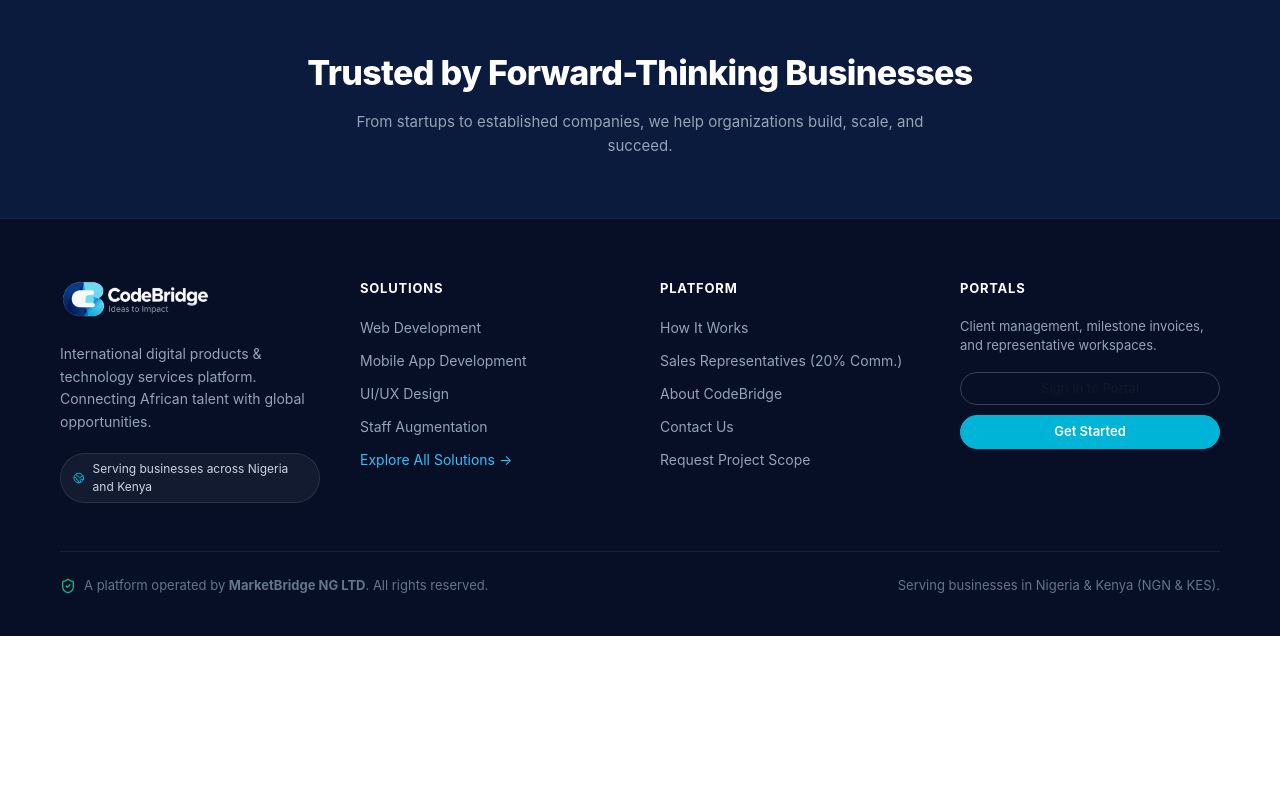
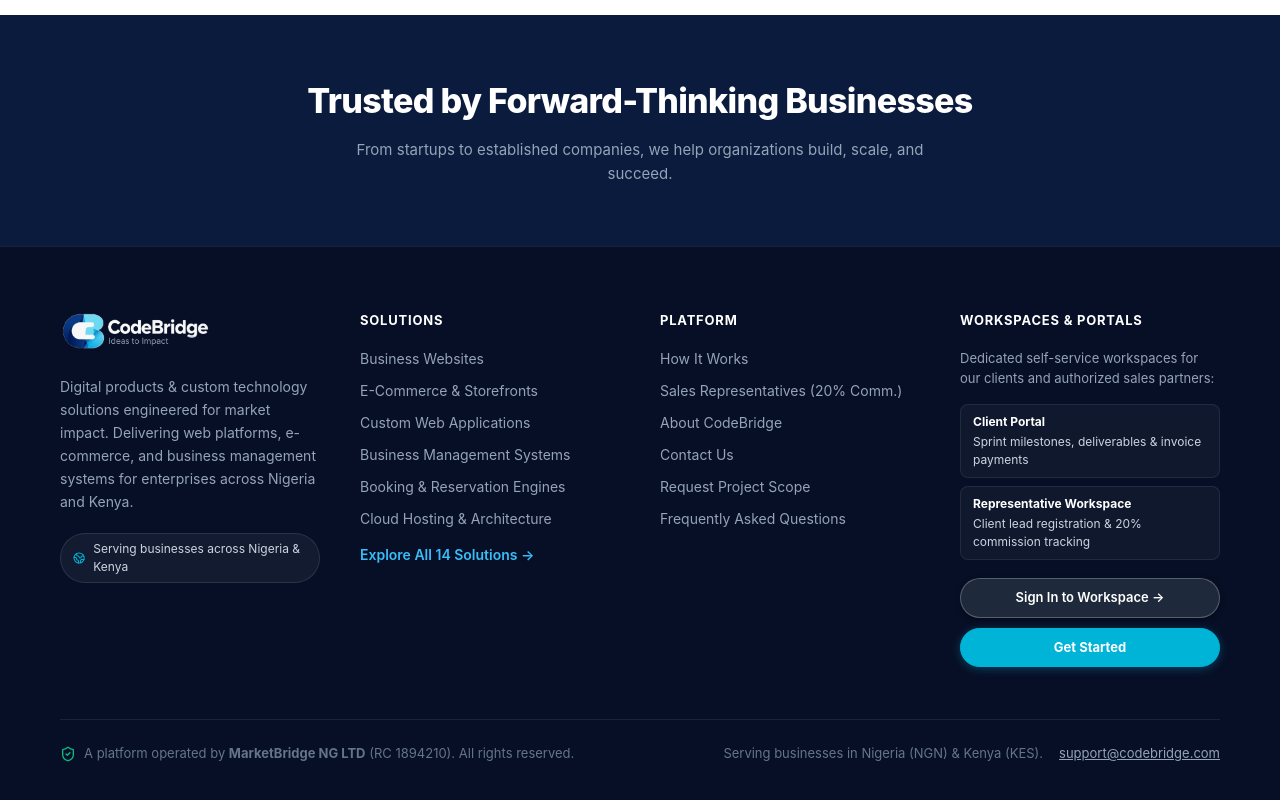
Before and after one commit to GamerGuru42/CodeBridge, a Next.js app: page / in a window 1280 px wide. Shown: the part 1376-2176 px from the top of the page. Before the commit the page ends 2012 px from the top, so only its background shows below. Built offline with nearby package versions, Linux system fonts and the light colour scheme; no server answers.

Commit message:
feat(footer): clarify business identity, overhaul footer with real services and high-contrast portals

```diff
--- a/src/app/how-it-works/page.tsx
+++ b/src/app/how-it-works/page.tsx
@@ -151,7 +151,7 @@ export default function HowItWorksPage() {
               maxWidth: '700px',
               margin: '0 auto 28px',
             }}>
-              We connect ambitious enterprises with vetted African engineering talent through a disciplined, transparent delivery framework with zero commercial ambiguity.
+              We engineer high-impact digital products and custom software for ambitious enterprises through a disciplined, transparent delivery framework with zero commercial ambiguity.
             </p>
 
             {/* Pillar badges */}
--- a/src/app/layout.tsx
+++ b/src/app/layout.tsx
@@ -5,17 +5,17 @@ import './globals.css';
 export const metadata: Metadata = {
   title: 'CodeBridge — Ideas to Impact | Build Your Project. Bridge to Africa.',
   description:
-    'CodeBridge connects you with vetted developers and tech talent across Nigeria and Kenya, delivering high-quality solutions, on time, and within budget.',
+    'CodeBridge designs, develops, and deploys high-performance digital products and custom business software for companies across Nigeria and Kenya — delivered on time and within budget.',
   keywords: [
     'CodeBridge',
     'Ideas to Impact',
-    'African tech talent',
-    'vetted developers Nigeria',
-    'vetted developers Kenya',
-    'web development',
-    'mobile app development',
-    'UI UX design',
-    'staff augmentation',
+    'Digital products Nigeria',
+    'Digital products Kenya',
+    'Custom software development Africa',
+    'Web application development',
+    'Business management systems',
+    'E-commerce platforms',
+    'Milestone escrow software',
     'Nigeria',
     'Kenya'
   ],
--- a/src/app/login/page.tsx
+++ b/src/app/login/page.tsx
@@ -421,7 +421,7 @@ export default function LoginPage() {
               color: '#CBD5E1',
               fontWeight: 400,
             }}>
-              Connecting talent with opportunity across Africa.
+              Ideas to Impact &mdash; High-performance digital products and custom business software engineered for companies across Africa.
             </p>
 
             <div style={{
--- a/src/app/page.tsx
+++ b/src/app/page.tsx
@@ -87,7 +87,7 @@ export default function HomePage() {
                   maxWidth: '520px',
                   marginBottom: '32px',
                 }}>
-                  CodeBridge connects you with vetted developers and tech talent across Nigeria and Kenya, delivering high-quality solutions, on time, and within budget.
+                  CodeBridge designs, develops, and deploys high-performance digital products and custom business software for companies across Nigeria and Kenya &mdash; delivered on time and within budget.
                 </p>
 
                 {/* Dual Pill CTA Buttons */}
@@ -170,7 +170,7 @@ export default function HomePage() {
                     whiteSpace: 'nowrap',
                     textShadow: '0 1px 2px rgba(255,255,255,0.8)',
                   }}>
-                    Great talent builds great products
+                    Great engineering builds great products
                   </span>
                   <svg width="24" height="24" viewBox="0 0 24 24" fill="none">
                     <path d="M12 2L14.5 8.5L21 9.5L16 14.5L17.5 21L12 17.5L6.5 21L8 14.5L3 9.5L9.5 8.5L12 2Z" stroke="#00B4D8" strokeWidth="2" fill="rgba(0,180,216,0.15)"/>
@@ -359,7 +359,7 @@ export default function HomePage() {
                   marginBottom: '32px',
                   maxWidth: '440px',
                 }}>
-                  From simple websites to complex enterprise systems, we provide the right talent for your business needs.
+                  From high-converting websites to complex enterprise platforms, we engineer tailored software for your business needs.
                 </p>
 
                 <Link
--- a/src/app/register/page.tsx
+++ b/src/app/register/page.tsx
@@ -106,7 +106,7 @@ export default function RegisterPage() {
           Create Your Account
         </h1>
         <p style={{ fontSize: '14px', color: '#64748B', marginBottom: '24px', lineHeight: 1.5 }}>
-          Join CodeBridge and be part of a growing community of talent and opportunities.
+          Join CodeBridge to launch custom software projects or partner as an authorized regional sales representative.
         </p>
 
         {/* Role Switcher Tabs */}
@@ -189,7 +189,7 @@ export default function RegisterPage() {
               Sales Representative
             </div>
             <span style={{ fontSize: '11px', color: accountType === 'REPRESENTATIVE' ? 'rgba(255, 255, 255, 0.9)' : '#64748B', lineHeight: 1.3 }}>
-              Introduce talent, earn 20% commission
+              Introduce client projects, earn 20% commission
             </span>
           </button>
         </div>
--- a/src/components/public/Footer.tsx
+++ b/src/components/public/Footer.tsx
@@ -8,7 +8,7 @@ export default function Footer() {
     <footer style={{
       backgroundColor: '#070F26',
       borderTop: '1px solid rgba(255, 255, 255, 0.08)',
-      paddingTop: '60px',
+      paddingTop: '64px',
       paddingBottom: '40px',
       marginTop: 'auto',
       color: '#FFFFFF',
@@ -16,17 +16,17 @@ export default function Footer() {
       <div className="cb-container">
         <div style={{
           display: 'grid',
-          gridTemplateColumns: 'repeat(auto-fit, minmax(220px, 1fr))',
+          gridTemplateColumns: 'repeat(auto-fit, minmax(230px, 1fr))',
           gap: '40px',
-          marginBottom: '48px'
+          marginBottom: '52px'
         }}>
-          {/* Col 1: Brand & Scope */}
+          {/* Col 1: Brand & Regional Focus */}
           <div>
             <div style={{ marginBottom: '18px' }}>
-              <CodeBridgeLogo size="md" variant="light-text" href="/" />
+              <CodeBridgeLogo size="md" variant="light-text" href="/" showTagline={true} />
             </div>
-            <p style={{ fontSize: '14px', color: '#94A3B8', lineHeight: 1.6, marginBottom: '20px' }}>
-              International digital products &amp; technology services platform. Connecting African talent with global opportunities.
+            <p style={{ fontSize: '14px', color: '#94A3B8', lineHeight: 1.65, marginBottom: '20px' }}>
+              Digital products &amp; custom technology solutions engineered for market impact. Delivering web platforms, e-commerce, and business management systems for enterprises across Nigeria and Kenya.
             </p>
             <div style={{
               display: 'inline-flex',
@@ -40,21 +40,27 @@ export default function Footer() {
               color: '#CBD5E1',
             }}>
               <Globe2 size={14} color="#00B4D8" />
-              Serving businesses across Nigeria and Kenya
+              Serving businesses across Nigeria &amp; Kenya
             </div>
           </div>
 
-          {/* Col 2: Digital Products */}
+          {/* Col 2: Real Solutions Catalog */}
           <div>
             <h4 style={{ fontSize: '13px', fontWeight: 700, color: '#FFFFFF', textTransform: 'uppercase', letterSpacing: '0.06em', marginBottom: '18px' }}>
               Solutions
             </h4>
-            <ul style={{ listStyle: 'none', display: 'flex', flexDirection: 'column', gap: '12px', fontSize: '14px', color: '#94A3B8' }}>
-              <li><Link href="/services#web-development" style={{ transition: 'color 0.15s' }}>Web Development</Link></li>
-              <li><Link href="/services#mobile-development" style={{ transition: 'color 0.15s' }}>Mobile App Development</Link></li>
-              <li><Link href="/services#ui-ux-design" style={{ transition: 'color 0.15s' }}>UI/UX Design</Link></li>
-              <li><Link href="/services#staff-augmentation" style={{ transition: 'color 0.15s' }}>Staff Augmentation</Link></li>
-              <li><Link href="/services" style={{ color: '#38BDF8' }}>Explore All Solutions &rarr;</Link></li>
+            <ul style={{ listStyle: 'none', display: 'flex', flexDirection: 'column', gap: '11px', fontSize: '14px', color: '#94A3B8' }}>
+              <li><Link href="/services#business-websites" style={{ transition: 'color 0.15s' }}>Business Websites</Link></li>
+              <li><Link href="/services#ecommerce" style={{ transition: 'color 0.15s' }}>E-Commerce &amp; Storefronts</Link></li>
+              <li><Link href="/services#web-applications" style={{ transition: 'color 0.15s' }}>Custom Web Applications</Link></li>
+              <li><Link href="/services#business-management-systems" style={{ transition: 'color 0.15s' }}>Business Management Systems</Link></li>
+              <li><Link href="/services#booking-systems" style={{ transition: 'color 0.15s' }}>Booking &amp; Reservation Engines</Link></li>
+              <li><Link href="/services#hosting-domain-assistance" style={{ transition: 'color 0.15s' }}>Cloud Hosting &amp; Architecture</Link></li>
+              <li style={{ marginTop: '4px' }}>
+                <Link href="/services" style={{ color: '#38BDF8', fontWeight: 600, display: 'inline-flex', alignItems: 'center', gap: '4px' }}>
+                  Explore All 14 Solutions &rarr;
+                </Link>
+              </li>
             </ul>
           </div>
 
@@ -63,35 +69,93 @@ export default function Footer() {
             <h4 style={{ fontSize: '13px', fontWeight: 700, color: '#FFFFFF', textTransform: 'uppercase', letterSpacing: '0.06em', marginBottom: '18px' }}>
               Platform
             </h4>
-            <ul style={{ listStyle: 'none', display: 'flex', flexDirection: 'column', gap: '12px', fontSize: '14px', color: '#94A3B8' }}>
+            <ul style={{ listStyle: 'none', display: 'flex', flexDirection: 'column', gap: '11px', fontSize: '14px', color: '#94A3B8' }}>
               <li><Link href="/how-it-works">How It Works</Link></li>
               <li><Link href="/how-it-works#representatives">Sales Representatives (20% Comm.)</Link></li>
               <li><Link href="/about">About CodeBridge</Link></li>
               <li><Link href="/contact">Contact Us</Link></li>
               <li><Link href="/request-project">Request Project Scope</Link></li>
+              <li><Link href="/about#faq">Frequently Asked Questions</Link></li>
             </ul>
           </div>
 
-          {/* Col 4: Portal Access */}
+          {/* Col 4: Workspaces & Portals Explained */}
           <div>
             <h4 style={{ fontSize: '13px', fontWeight: 700, color: '#FFFFFF', textTransform: 'uppercase', letterSpacing: '0.06em', marginBottom: '18px' }}>
-              Portals
+              Workspaces &amp; Portals
             </h4>
-            <p style={{ fontSize: '13px', color: '#94A3B8', lineHeight: 1.5, marginBottom: '16px' }}>
-              Client management, milestone invoices, and representative workspaces.
+            <p style={{ fontSize: '13px', color: '#94A3B8', lineHeight: 1.55, marginBottom: '16px' }}>
+              Dedicated self-service workspaces for our clients and authorized sales partners:
             </p>
+
+            {/* Micro portal explanations */}
+            <div style={{ display: 'flex', flexDirection: 'column', gap: '8px', marginBottom: '18px' }}>
+              <div style={{
+                padding: '8px 12px',
+                borderRadius: '8px',
+                backgroundColor: 'rgba(255, 255, 255, 0.04)',
+                border: '1px solid rgba(255, 255, 255, 0.08)',
+                fontSize: '12px',
+                color: '#CBD5E1',
+              }}>
+                <strong style={{ color: '#FFFFFF', display: 'block', marginBottom: '2px' }}>Client Portal</strong>
+                Sprint milestones, deliverables &amp; invoice payments
+              </div>
+
+              <div style={{
+                padding: '8px 12px',
+                borderRadius: '8px',
+                backgroundColor: 'rgba(255, 255, 255, 0.04)',
+                border: '1px solid rgba(255, 255, 255, 0.08)',
+                fontSize: '12px',
+                color: '#CBD5E1',
+              }}>
+                <strong style={{ color: '#FFFFFF', display: 'block', marginBottom: '2px' }}>Representative Workspace</strong>
+                Client lead registration &amp; 20% commission tracking
+              </div>
+            </div>
+
+            {/* High-contrast action buttons */}
             <div style={{ display: 'flex', flexDirection: 'column', gap: '10px' }}>
               <Link
                 href="/login"
-                className="cb-btn cb-btn-outline-pill cb-btn-sm"
-                style={{ width: '100%', justifyContent: 'center', backgroundColor: 'transparent', color: '#FFFFFF', borderColor: 'rgba(255, 255, 255, 0.2)' }}
+                style={{
+                  display: 'flex',
+                  alignItems: 'center',
+                  justifyContent: 'center',
+                  width: '100%',
+                  padding: '9px 16px',
+                  borderRadius: '9999px',
+                  backgroundColor: '#1E293B',
+                  color: '#FFFFFF',
+                  border: '1px solid rgba(255, 255, 255, 0.25)',
+                  fontSize: '13px',
+                  fontWeight: 600,
+                  textDecoration: 'none',
+                  transition: 'all 0.15s ease',
+                  boxShadow: '0 2px 6px rgba(0, 0, 0, 0.3)',
+                }}
               >
-                Sign In to Portal
+                Sign In to Workspace &rarr;
               </Link>
               <Link
                 href="/register"
-                className="cb-btn cb-btn-navy cb-btn-sm"
-                style={{ width: '100%', justifyContent: 'center', backgroundColor: '#00B4D8', color: '#FFFFFF', borderColor: '#00B4D8' }}
+                style={{
+                  display: 'flex',
+                  alignItems: 'center',
+                  justifyContent: 'center',
+                  width: '100%',
+                  padding: '9px 16px',
+                  borderRadius: '9999px',
+                  backgroundColor: '#00B4D8',
+                  color: '#FFFFFF',
+                  border: '1px solid #00B4D8',
+                  fontSize: '13px',
+                  fontWeight: 700,
+                  textDecoration: 'none',
+                  transition: 'all 0.15s ease',
+                  boxShadow: '0 2px 10px rgba(0, 180, 216, 0.3)',
+                }}
               >
                 Get Started
               </Link>
@@ -114,11 +178,14 @@ export default function Footer() {
           <div style={{ display: 'flex', alignItems: 'center', gap: '8px' }}>
             <ShieldCheck size={16} color="#10B981" />
             <span>
-              A platform operated by <strong>MarketBridge NG LTD</strong>. All rights reserved.
+              A platform operated by <strong>MarketBridge NG LTD</strong> (RC 1894210). All rights reserved.
             </span>
           </div>
-          <div>
-            Serving businesses in Nigeria &amp; Kenya (NGN &amp; KES).
+          <div style={{ display: 'flex', alignItems: 'center', gap: '16px', flexWrap: 'wrap' }}>
+            <span>Serving businesses in Nigeria (NGN) &amp; Kenya (KES).</span>
+            <Link href="/contact" style={{ color: '#94A3B8', textDecoration: 'underline' }}>
+              support@codebridge.com
+            </Link>
           </div>
         </div>
       </div>
```
